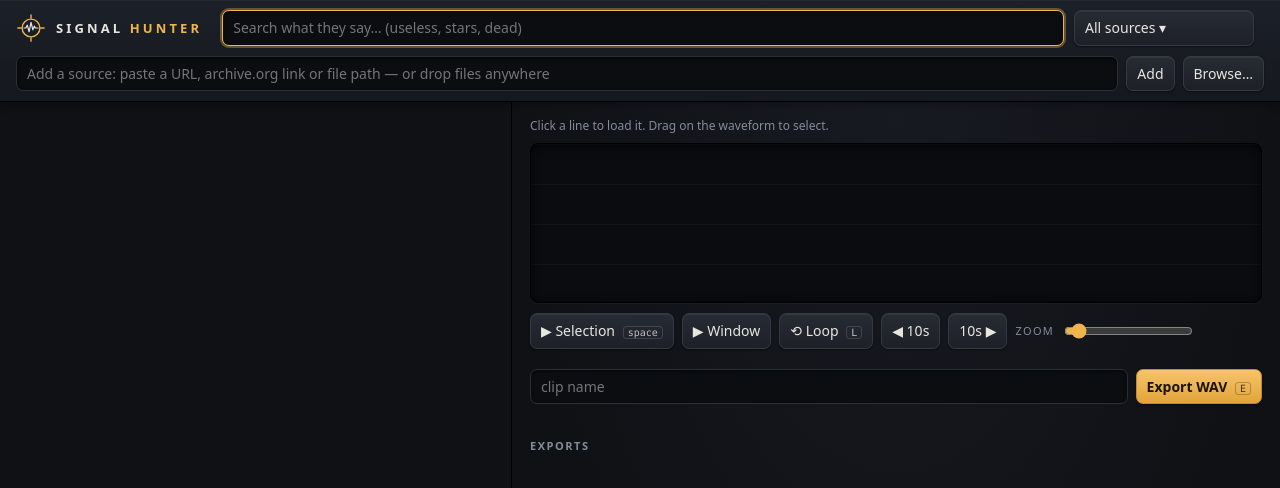
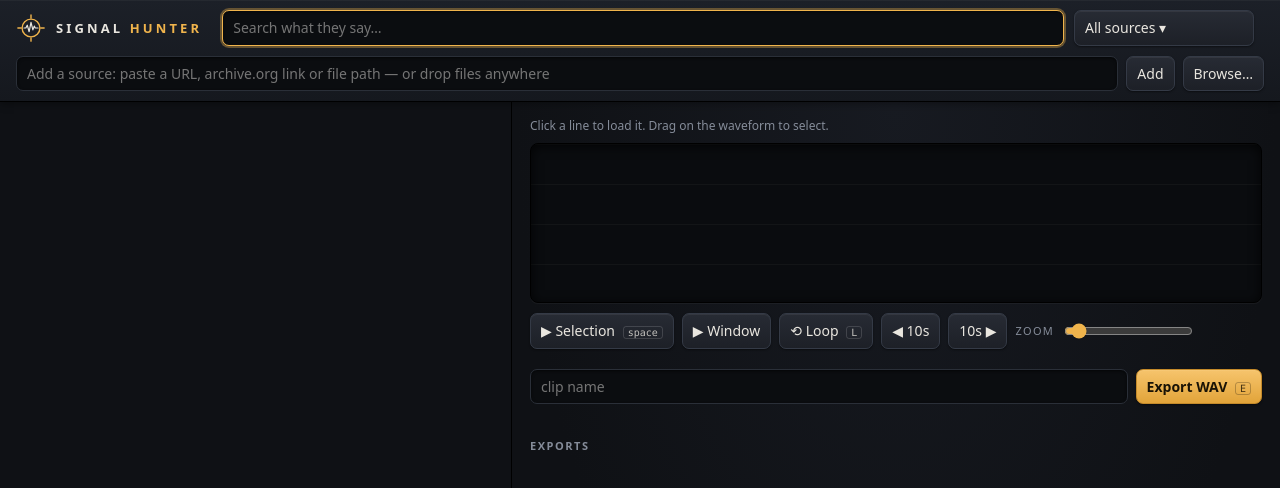
Before and after one commit to donrolling/signal-hunter, a plain HTML site: page index.html in a window 1280 px wide. Shown: the top 488 px of the page. Drawn offline with Linux system fonts and the light colour scheme.

Commit message:
Drop the odd example words from the search hint
Co-Authored-By: Claude Opus 5.5 <noreply@anthropic.com>

```diff
--- a/index.html
+++ b/index.html
@@ -95,7 +95,7 @@
 <div id="drop" hidden>Drop audio or video to add it</div>
 <header>
   <div class="brand"><svg xmlns="http://www.w3.org/2000/svg" viewBox="0 0 64 64"><circle cx="32" cy="32" r="19" fill="none" stroke="#f0b44c" stroke-width="3"/><path d="M32 4v7M32 53v7M4 32h7M53 32h7" stroke="#f0b44c" stroke-width="3" stroke-linecap="round"/><path d="M17 32h4l3-6 4 14 4-20 4 16 3-8 2 4h6" fill="none" stroke="#e9e6df" stroke-width="2.6" stroke-linecap="round" stroke-linejoin="round"/></svg><h1>SIGNAL <b>HUNTER</b></h1></div>
-  <input id="q" placeholder="Search what they say… (useless, stars, dead)" autofocus>
+  <input id="q" placeholder="Search what they say…" autofocus>
   <div id="epPick"><button id="epBtn">All sources ▾</button><div id="epList" hidden></div></div>
   <span id="count"></span>
   <div id="addRow">
```
